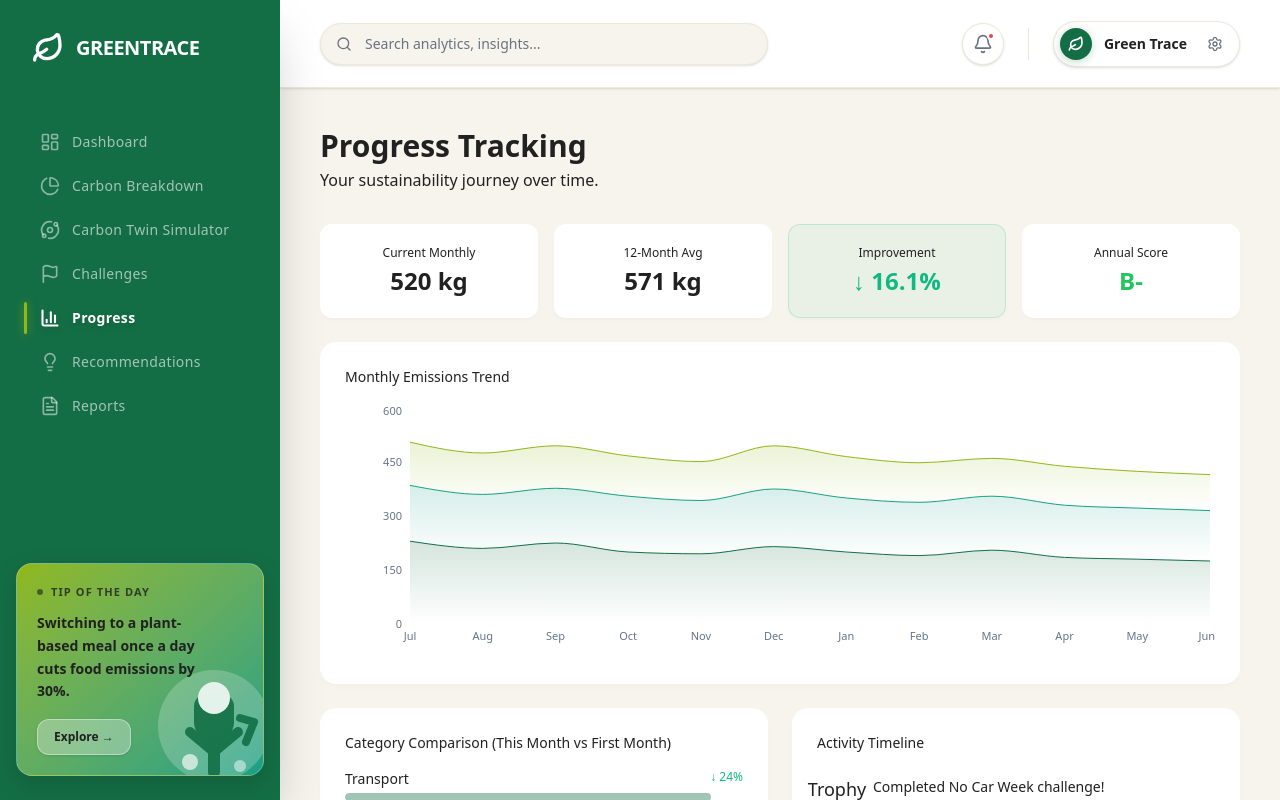
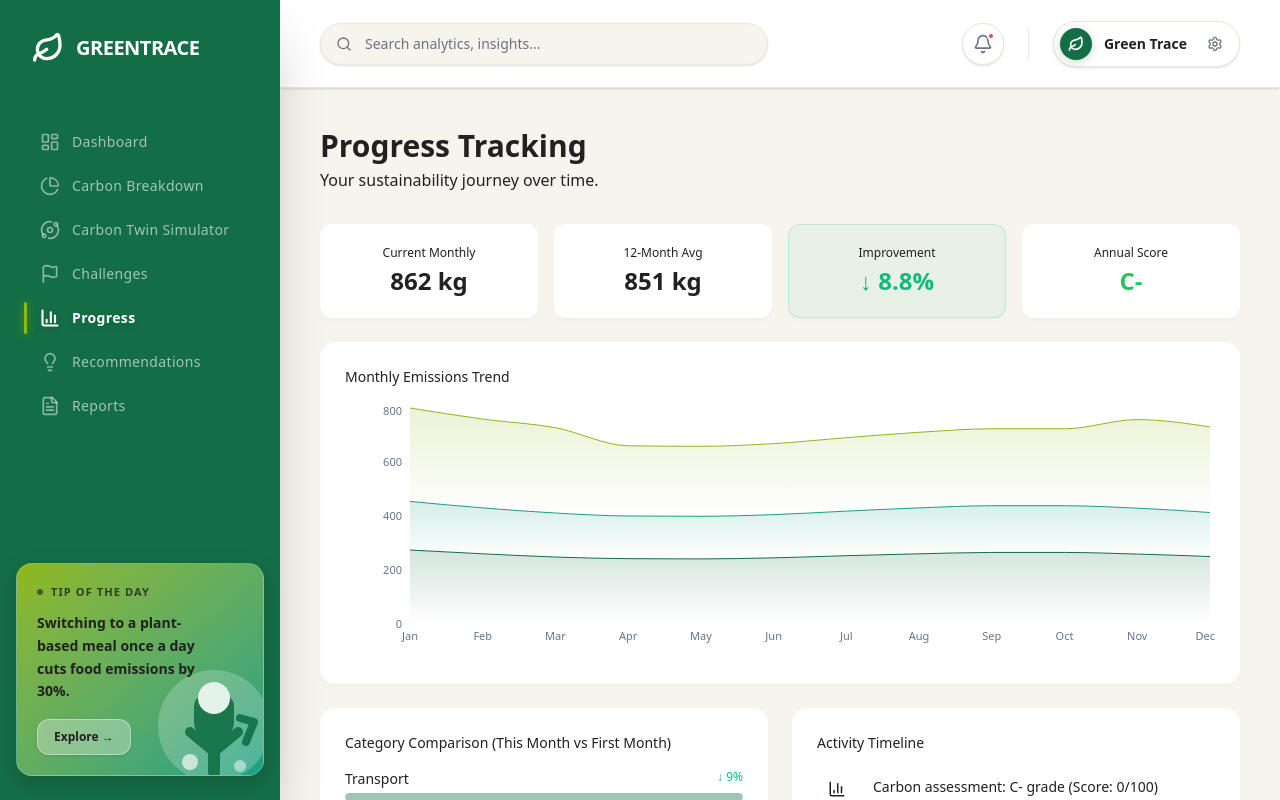
Before and after one commit to parteek1907/GreenTrace, a Next.js app: page /dashboard/progress in a window 1280 px wide. Built offline with nearby package versions, Linux system fonts and the light colour scheme.

Commit message:
refactor(progress): replace mock data with live monthly projections and scores

```diff
--- a/src/app/dashboard/progress/page.tsx
+++ b/src/app/dashboard/progress/page.tsx
@@ -1,24 +1,38 @@
 "use client";
 
 import { motion } from "framer-motion";
-import { AreaChart, Area, XAxis, YAxis, Tooltip, ResponsiveContainer, BarChart, Bar, Cell } from "recharts";
-import { mockMonthlyData, mockCarbonScore, mockActivityFeed } from "@/lib/mock-data";
+import { AreaChart, Area, XAxis, YAxis, Tooltip, ResponsiveContainer } from "recharts";
+import { useCarbon } from "@/lib/contexts/CarbonContext";
 import { formatCO2, categoryColor } from "@/lib/utils/formatters";
 import AnimatedCounter from "@/components/charts/AnimatedCounter";
 import { staggerContainer, fadeInUp } from "@/lib/utils/animations";
-
-const categoryData = [
-  { name: "Transport", current: 175, previous: 230, color: categoryColor("transport") },
-  { name: "Food", current: 140, previous: 155, color: categoryColor("food") },
-  { name: "Energy", current: 100, previous: 120, color: categoryColor("energy") },
-  { name: "Shopping", current: 68, previous: 75, color: categoryColor("shopping") },
-  { name: "Waste", current: 37, previous: 40, color: categoryColor("waste") },
-];
+import IconRenderer from "@/components/ui/IconRenderer";
 
 export default function ProgressPage() {
-  const totalCurrent = mockMonthlyData[mockMonthlyData.length - 1].totalKg;
-  const totalPrevious = mockMonthlyData[0].totalKg;
-  const improvement = ((totalPrevious - totalCurrent) / totalPrevious) * 100;
+  const { score: carbonScore, monthlyData, rank } = useCarbon();
+
+  const totalCurrent = monthlyData[monthlyData.length - 1]?.totalKg || 0;
+  const totalPrevious = monthlyData[0]?.totalKg || 0;
+  const improvement = totalPrevious > 0 ? ((totalPrevious - totalCurrent) / totalPrevious) * 100 : 0;
+
+  // Derive category comparison from monthly data
+  const firstMonth = monthlyData[0];
+  const lastMonth = monthlyData[monthlyData.length - 1];
+  const categoryData = firstMonth && lastMonth ? [
+    { name: "Transport", current: lastMonth.transportKg, previous: firstMonth.transportKg, color: categoryColor("transport") },
+    { name: "Food", current: lastMonth.foodKg, previous: firstMonth.foodKg, color: categoryColor("food") },
+    { name: "Energy", current: lastMonth.energyKg, previous: firstMonth.energyKg, color: categoryColor("energy") },
+    { name: "Shopping", current: lastMonth.shoppingKg, previous: firstMonth.shoppingKg, color: categoryColor("shopping") },
+    { name: "Waste", current: lastMonth.wasteKg, previous: firstMonth.wasteKg, color: categoryColor("waste") },
+  ] : [];
+
+  // Activity feed derived from live data
+  const activityFeed = [
+    { id: "act-1", type: "assessment", description: `Carbon assessment: ${carbonScore.grade} grade (Score: ${carbonScore.score}/100)`, time: "Just now", icon: "BarChart3" },
+    { id: "act-2", type: "rank", description: `Sustainability rank: ${rank.name}`, time: "Just now", icon: "Trophy" },
+    { id: "act-3", type: "footprint", description: `Annual footprint: ${formatCO2(carbonScore.totalKgCo2Yearly)} CO₂/year`, time: "Just now", icon: "Globe" },
+    { id: "act-4", type: "percentile", description: `You are in the top ${100 - carbonScore.percentile}% of users`, time: "Just now", icon: "TrendingUp" },
+  ];
 
   return (
     <motion.div variants={staggerContainer} initial="hidden" animate="visible">
@@ -38,7 +52,7 @@ export default function ProgressPage() {
         <div className="glass rounded-xl p-5 border border-white/5 text-center">
           <div className="text-xs text-gt-muted mb-1">12-Month Avg</div>
           <div className="text-2xl font-bold text-gt-text">
-            <AnimatedCounter value={Math.round(mockMonthlyData.reduce((s, m) => s + m.totalKg, 0) / 12)} suffix=" kg" />
+            <AnimatedCounter value={Math.round(monthlyData.reduce((s, m) => s + m.totalKg, 0) / 12)} suffix=" kg" />
           </div>
         </div>
         <div className="glass rounded-xl p-5 border border-gt-success/20 text-center bg-gt-success/5">
@@ -50,7 +64,7 @@ export default function ProgressPage() {
         <div className="glass rounded-xl p-5 border border-white/5 text-center">
           <div className="text-xs text-gt-muted mb-1">Annual Score</div>
           <div className="text-2xl font-bold" style={{ color: "#22C55E" }}>
-            {mockCarbonScore.grade}
+            {carbonScore.grade}
           </div>
         </div>
       </motion.div>
@@ -60,7 +74,7 @@ export default function ProgressPage() {
         <h3 className="text-sm text-gt-muted mb-4">Monthly Emissions Trend</h3>
         <div className="h-64">
           <ResponsiveContainer width="100%" height="100%">
-            <AreaChart data={mockMonthlyData}>
+            <AreaChart data={monthlyData}>
               <defs>
                 <linearGradient id="gTransport" x1="0" y1="0" x2="0" y2="1">
                   <stop offset="0%" stopColor={categoryColor("transport")} stopOpacity={0.3} />
@@ -99,12 +113,14 @@ export default function ProgressPage() {
         <motion.div variants={fadeInUp} className="glass rounded-2xl p-6 border border-white/5">
           <h3 className="text-sm text-gt-muted mb-4">Category Comparison (This Month vs First Month)</h3>
           <div className="space-y-4">
-            {categoryData.map((cat) => (
+            {categoryData.map((cat) => {
+              const maxVal = Math.max(cat.previous, cat.current, 1);
+              return (
                 <div key={cat.name}>
                   <div className="flex justify-between text-sm mb-1">
                     <span className="text-gt-text">{cat.name}</span>
                     <span className="text-gt-success text-xs">
-                    ↓ {Math.round(((cat.previous - cat.current) / cat.previous) * 100)}%
+                      ↓ {cat.previous > 0 ? Math.round(((cat.previous - cat.current) / cat.previous) * 100) : 0}%
                     </span>
                   </div>
                   <div className="flex gap-1 items-center">
@@ -113,7 +129,7 @@ export default function ProgressPage() {
                         className="h-full rounded-full opacity-40"
                         style={{ backgroundColor: cat.color }}
                         initial={{ width: 0 }}
-                      animate={{ width: `${(cat.previous / 250) * 100}%` }}
+                        animate={{ width: `${(cat.previous / maxVal) * 100}%` }}
                         transition={{ duration: 0.8, delay: 0.2 }}
                       />
                     </div>
@@ -124,13 +140,14 @@ export default function ProgressPage() {
                         className="h-full rounded-full"
                         style={{ backgroundColor: cat.color }}
                         initial={{ width: 0 }}
-                      animate={{ width: `${(cat.current / 250) * 100}%` }}
+                        animate={{ width: `${(cat.current / maxVal) * 100}%` }}
                         transition={{ duration: 0.8, delay: 0.4 }}
                       />
                     </div>
                   </div>
                 </div>
-            ))}
+              );
+            })}
           </div>
         </motion.div>
 
@@ -138,13 +155,13 @@ export default function ProgressPage() {
         <motion.div variants={fadeInUp} className="glass rounded-2xl p-6 border border-white/5">
           <h3 className="text-sm text-gt-muted mb-4">Activity Timeline</h3>
           <div className="space-y-6">
-            {mockActivityFeed.map((activity, i) => (
+            {activityFeed.map((activity, i) => (
               <div key={activity.id} className="flex items-start gap-4">
                 <div className="relative flex flex-col items-center">
                   <div className="w-10 h-10 rounded-full glass flex items-center justify-center text-lg border border-white/5">
-                    {activity.icon}
+                    <IconRenderer name={activity.icon} size={18} strokeWidth={2} />
                   </div>
-                  {i < mockActivityFeed.length - 1 && (
+                  {i < activityFeed.length - 1 && (
                     <div className="w-px h-8 bg-white/5 mt-2" />
                   )}
                 </div>
```
Lines whose indentation alone changed are shown as unchanged.
